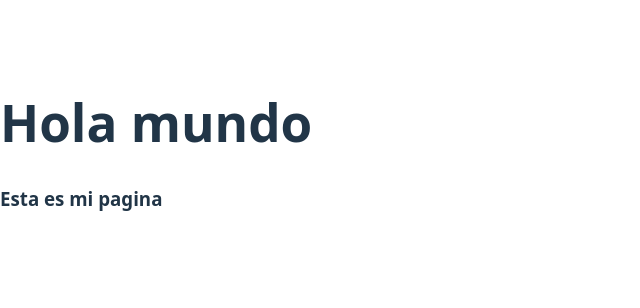
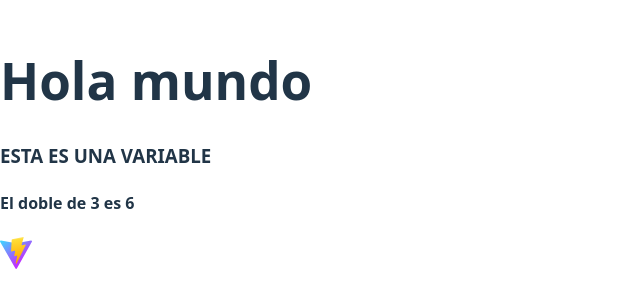
Before and after one commit to kochoa-dot/Peliculas_API_FE, a React (Vite) app in the folder react-peliculas/: page / in a window 1280 px wide. Shown: the part 254-562 px from the top of the page, without its empty margins (0-640 px from the left). Built offline with nearby package versions, Linux system fonts and the light colour scheme.

Commit message:
Funcionamiento de expresiones de JSX

```diff
--- a/react-peliculas/src/App.tsx
+++ b/react-peliculas/src/App.tsx
@@ -1,12 +1,19 @@
-import React from "react";
+export default function App() {
 
-export default function App() {
+  const subtitulo = "Esta es una variable";
+
+  const duplicar = (valor: number) => valor*2;
+
+  const imageURL = '/vite.svg';
+
   return(
-    <React.Fragment>
-      {/* Si no quiero tener acá el div puedo utilizar un fragmento es como un placeholder algo que yo puedo colocar solo para satisfacer el echo de que necesito un solo elemento padre por jsx sin que ese elemento padre se traduzca a html*/}
-    <h1>Hola mundo</h1>
-    <h3>Esta es mi pagina</h3>
-    </React.Fragment>
-    // Es simplemente una forma de colocar un elemento padre que me permita transpilar esto sin problema sin embargo no tiene representación en html. También podemos representarlo de esta forma <></>
+    <>
+      <h1>Hola mundo</h1>
+      <h3>{subtitulo.toUpperCase()}</h3>
+      {/* expresión de JSX */}
+      <h4>El doble de 3 es {duplicar(3)}</h4>
+      <img src={imageURL} alt="logo vite"></img>
+      {/* podemos usar expresiones de jsx para mostrar el valor de una variable al usuario, mostrar el resultado de una función, o para asignarle el valor a un atributo de un elemento html */}
+    </>
   );
 }
```
